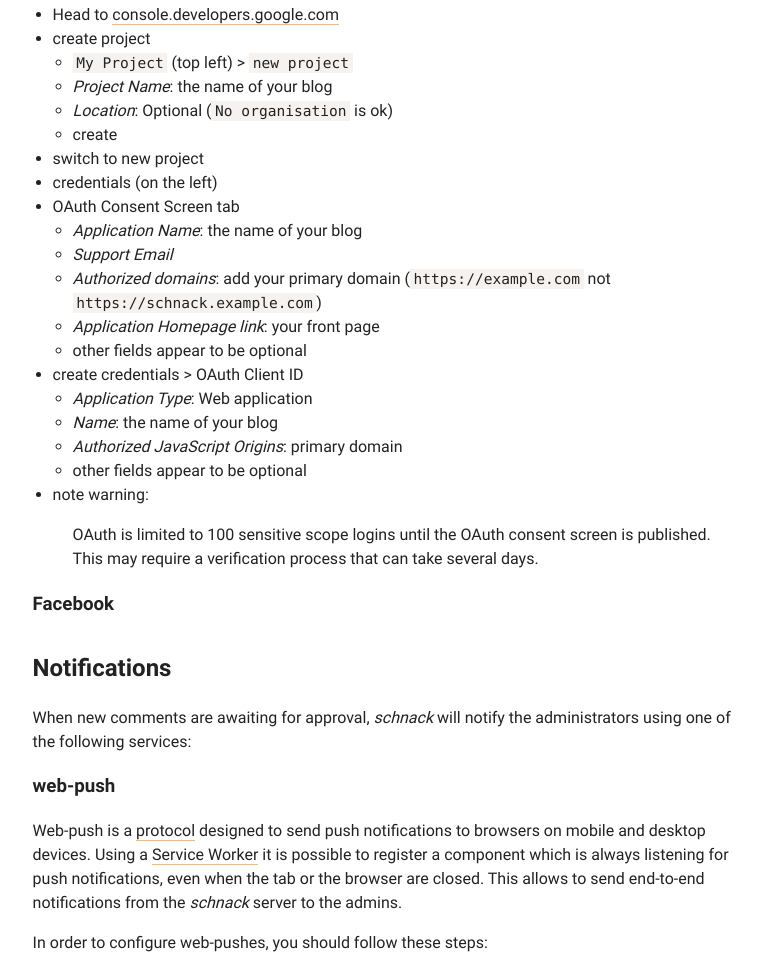
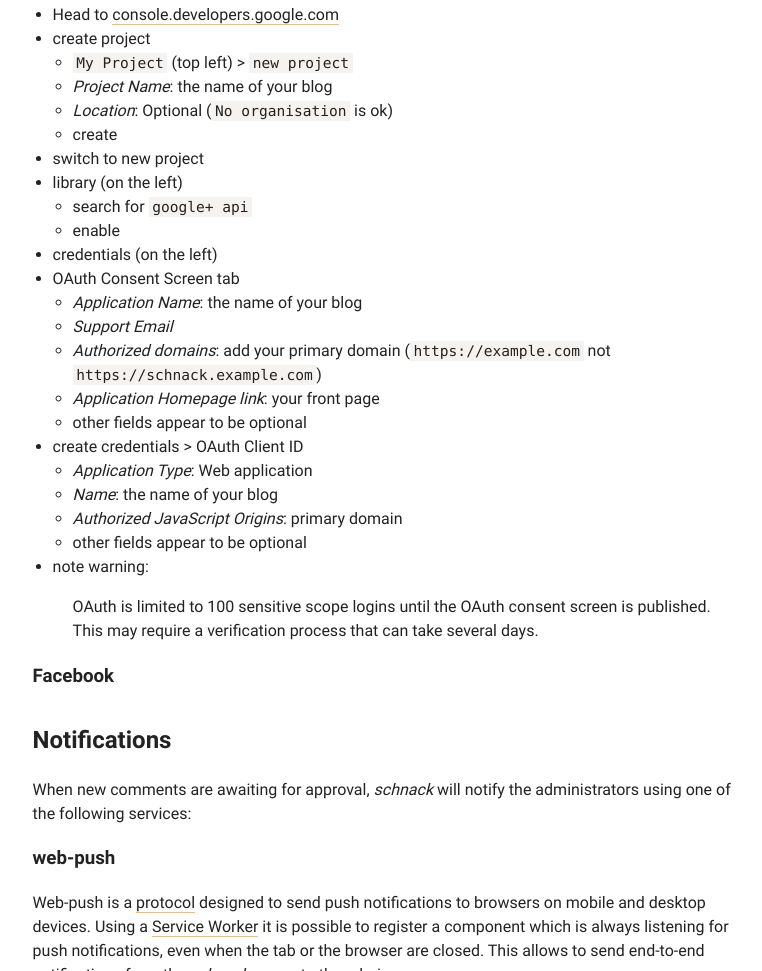
Before and after one commit to schn4ck/schnack-docs, a website: page docs/index.html in a window 1280 px wide. Shown: the part 4203-5174 px from the top of the page, without its empty margins (371-1133 px from the left). Drawn offline with nearby package versions, Linux system fonts and the light colour scheme; a script that the page names is missing.

Commit message:
enable google+ api

```diff
--- a/docs/index.html
+++ b/docs/index.html
@@ -423,6 +423,11 @@ When an user login through an OAuth provider, the session informations are store
 </ul>
 </li>
 <li>switch to new project</li>
+<li>library (on the left)<ul>
+<li>search for <code>google+ api</code></li>
+<li>enable</li>
+</ul>
+</li>
 <li>credentials (on the left)</li>
 <li>OAuth Consent Screen tab<ul>
 <li><em>Application Name</em>: the name of your blog</li>
```
Also changed, not shown: README.md.
